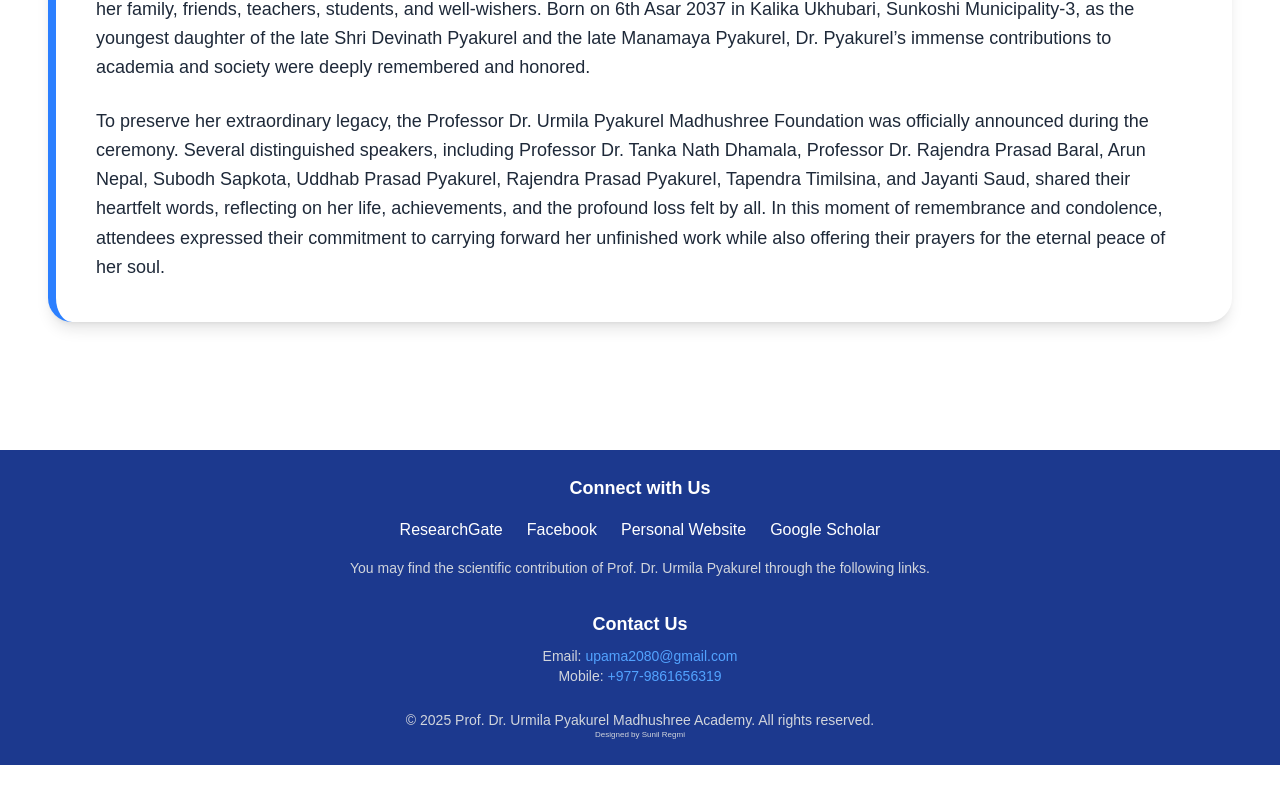
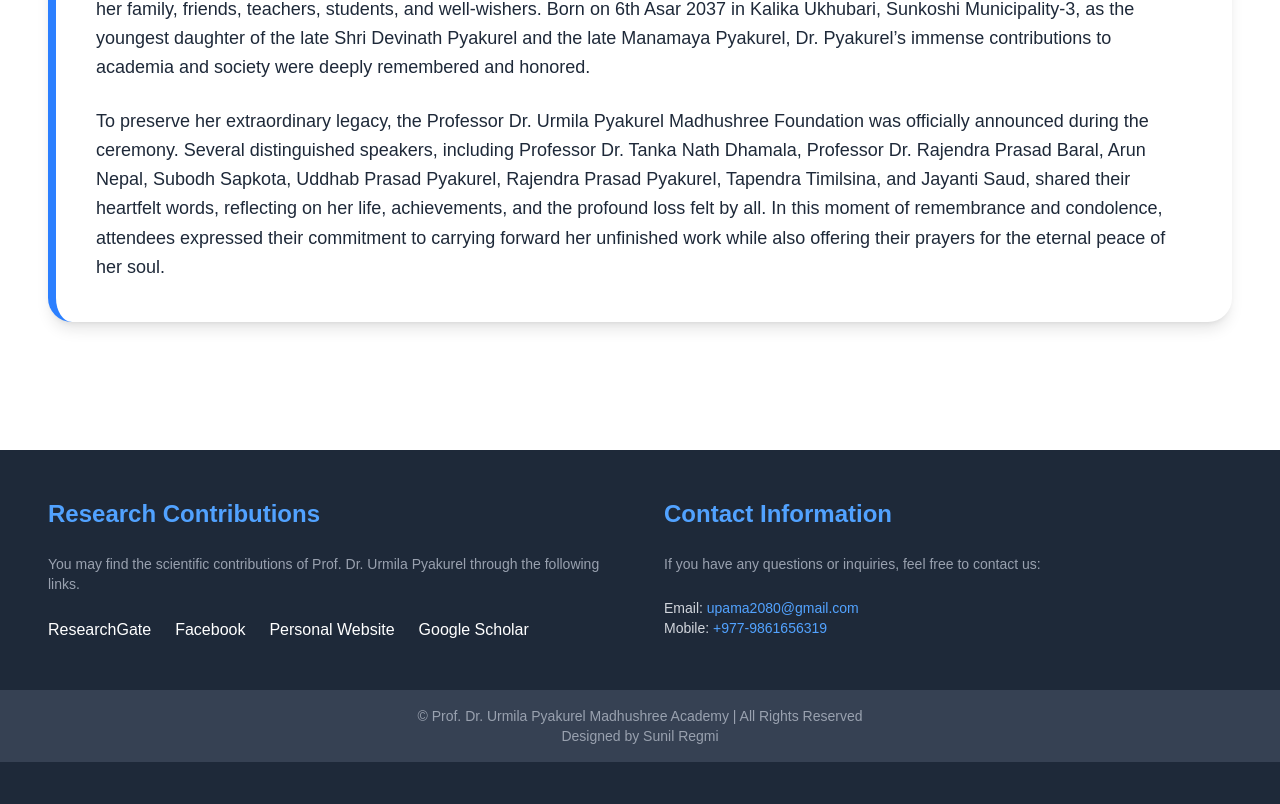
Before and after one commit to upma2080/upma2080.github.io, a Next.js app: page /activities in a window 1280 px wide. Shown: the part 4281-5085 px from the top of the page. Before the commit the page ends 5046 px from the top, so only its background shows below. Built offline with nearby package versions, Linux system fonts and the light colour scheme.

Commit message:
semi-finalV1 update3

```diff
--- a/components/Footer.tsx
+++ b/components/Footer.tsx
@@ -4,44 +4,56 @@ import Link from "next/link";
 
 const Footer: React.FC = () => {
   return (
-    <footer className="bg-blue-900 text-white py-6 mt-10">
-      <div className="container mx-auto text-center px-4 sm:px-6">
-        {/* Research Section */}
-        <div>
-          <p className="text-lg font-semibold">Connect with Us</p>
-          <div className="flex flex-wrap justify-center space-x-6 mt-4">
-            <Link href="https://www.researchgate.net/profile/Urmila-Pyakurel" target="_blank" className="hover:underline">
+    <footer className="bg-gray-800 text-white py-12 mt-10">
+      <div className="container mx-auto px-6 sm:px-12">
+        {/* Main Footer Grid */}
+        <div className="grid grid-cols-1 md:grid-cols-2 gap-12">
+
+          {/* Research Links Section */}
+          <div className="space-y-6">
+            <p className="text-2xl font-semibold text-blue-400">Research Contributions</p>
+            <p className="text-sm text-gray-400">
+              You may find the scientific contributions of Prof. Dr. Urmila Pyakurel through the following links.
+            </p>
+            <div className="flex flex-wrap space-x-6">
+              <Link href="https://www.researchgate.net/profile/Urmila-Pyakurel" target="_blank" className="hover:text-blue-300">
                 ResearchGate
               </Link>
-            <Link href="https://www.facebook.com/urmila.pyakurel" target="_blank" className="hover:underline">
+              <Link href="https://www.facebook.com/urmila.pyakurel" target="_blank" className="hover:text-blue-300">
                 Facebook
               </Link>
-            <Link href="https://urmila.cdmathtu.edu.np/" target="_blank" className="hover:underline">
+              <Link href="https://urmila.cdmathtu.edu.np/" target="_blank" className="hover:text-blue-300">
                 Personal Website
               </Link>
-            <Link href="https://scholar.google.com/citations?hl=en&user=-T3agEwAAAAJ" target="_blank" className="hover:underline">
+              <Link href="https://scholar.google.com/citations?hl=en&user=-T3agEwAAAAJ" target="_blank" className="hover:text-blue-300">
                 Google Scholar
               </Link>
             </div>
-          <p className="text-sm text-gray-300 mt-4">You may find the scientific contribution of Prof. Dr. Urmila Pyakurel through the following links.</p>
           </div>
 
           {/* Contact Section */}
-        <div className="mt-8">
-          <p className="text-lg font-semibold">Contact Us</p>
-          <p className="text-sm text-gray-300 mt-2">
+          <div className="space-y-6">
+            <p className="text-2xl font-semibold text-blue-400">Contact Information</p>
+            <p className="text-sm text-gray-400">
+              If you have any questions or inquiries, feel free to contact us:
+            </p>
+            <div>
+              <p className="text-sm text-gray-300">
                 Email: <a href="mailto:upama2080@gmail.com" className="text-blue-400 hover:underline">upama2080@gmail.com</a>
               </p>
               <p className="text-sm text-gray-300">
                 Mobile: <a href="tel:+9779861656319" className="text-blue-400 hover:underline">+977-9861656319</a>
               </p>
             </div>
+          </div>
 
-        {/* Copyright Section */}
-        <p className="text-sm text-gray-300 mt-6">© 2025 Prof. Dr. Urmila Pyakurel Madhushree Academy. All rights reserved.</p>
-        <p className="text-xs text-gray-300 " style={{ fontSize: '8px' }}>
-          Designed by <a href="https://sunilregmi233.com.np" className="hover:underline">Sunil Regmi</a>
-        </p>
+        </div>
+      </div>
+
+      {/* Footer Bottom Bar */}
+      <div className="bg-gray-700 py-4 mt-12 text-center text-gray-400">
+        <p className="text-sm"> © Prof. Dr. Urmila Pyakurel Madhushree Academy | All Rights Reserved</p>
+        <p className="text-sm">Designed by Sunil Regmi</p>
       </div>
     </footer>
   );
```
Lines whose indentation alone changed are shown as unchanged.
